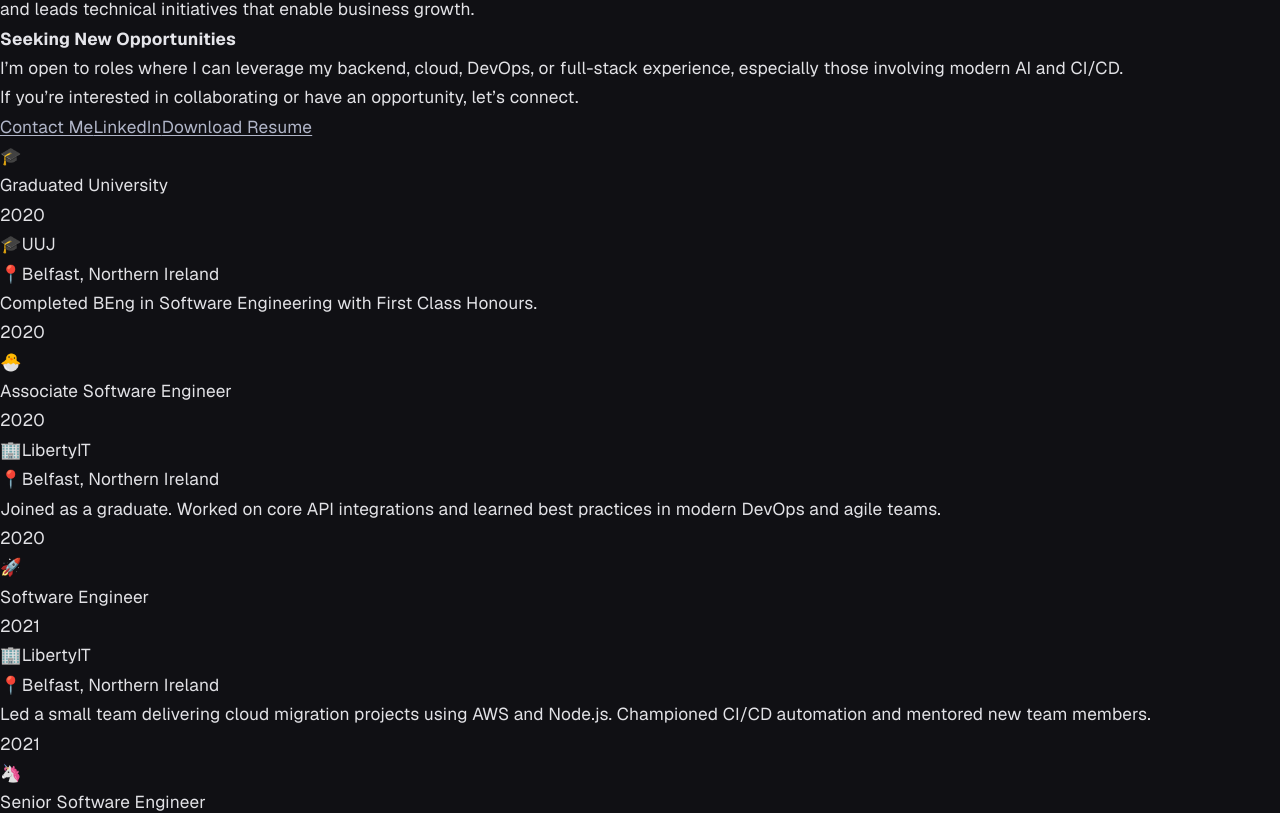
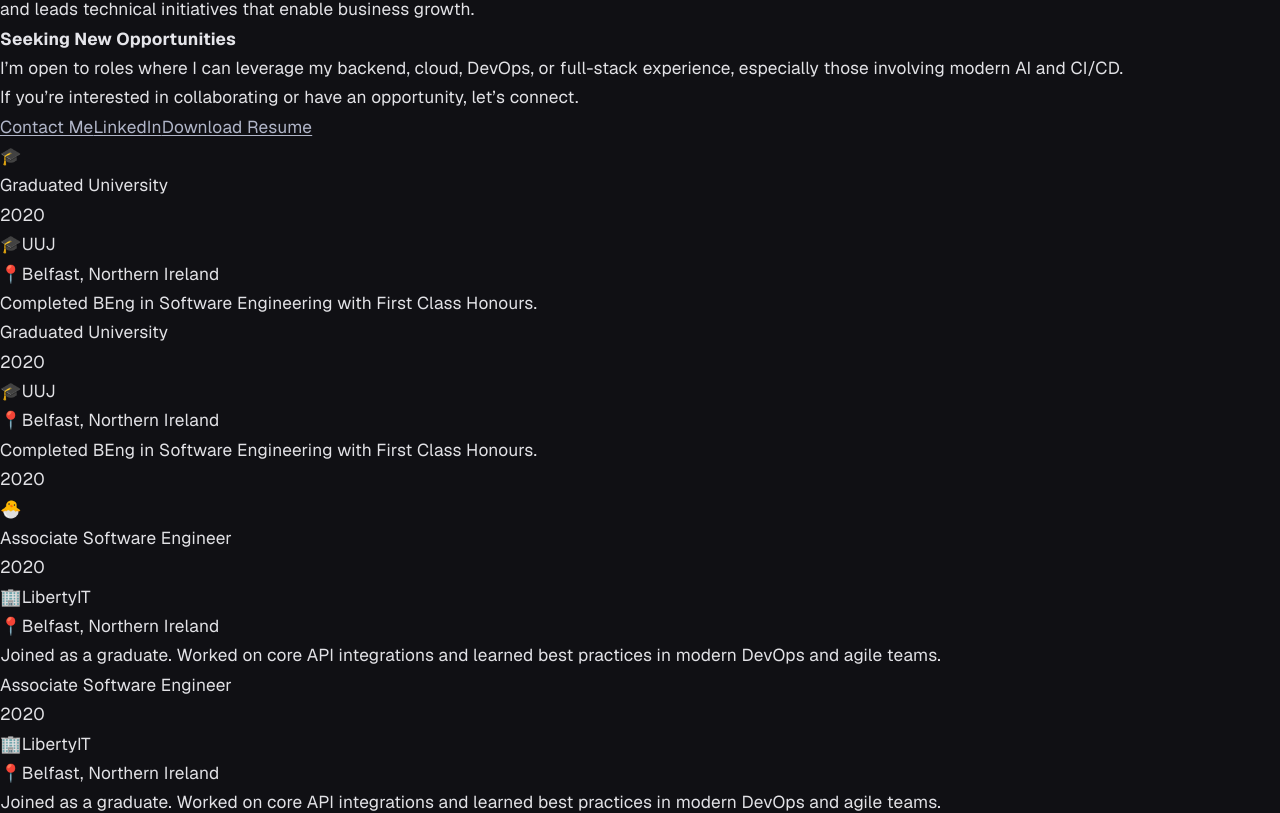
Before and after one commit to KingPedroDino/test-app, a Next.js app: page / in a window 1280 px wide. Shown: the part 1373-2186 px from the top of the page. Built offline with nearby package versions, Linux system fonts and the light colour scheme.

Commit message:
test career timeline

```diff
--- a/src/app/page.tsx
+++ b/src/app/page.tsx
@@ -1,6 +1,8 @@
 "use client";
 import SelectedProjectsSection from "./SelectedProjectsSection";
+import { useState, createContext, useContext } from "react";
 
+// Career timeline data
 const careerTimeline = [
   {
     year: "2020",
@@ -36,10 +38,101 @@ const careerTimeline = [
   },
 ];
 
+// Context for managing open timeline dropdown index
+const TimelineOpenContext = createContext<[number | null, (idx: number | null) => void]>([null, () => {}]);
+function useTimelineOpenState() {
+  return useContext(TimelineOpenContext);
+}
+
+// Timeline dot/card component
+function TimelineDot({ item, idx }: { item: typeof careerTimeline[number]; idx: number }) {
+  const [openIdx, setOpenIdx] = useTimelineOpenState();
+
+  function handleKeyDown(e: React.KeyboardEvent) {
+    if (e.key === "Enter" || e.key === " ") {
+      setOpenIdx(openIdx === idx ? null : idx);
+    }
+  }
+
+  return (
+    <div className="group flex flex-col items-center z-10 min-w-[68px] md:w-1/5">
+      <div className="relative flex flex-col items-center">
+        {/* Timeline dot (always clickable on mobile) */}
+        <div
+          className="w-9 h-9 sm:w-10 sm:h-10 bg-yellow-700/80 rounded-full border-4 border-gray-900 flex items-center justify-center text-xl sm:text-2xl shadow-lg cursor-pointer transition-transform group-hover:scale-110"
+          tabIndex={0}
+          onClick={() => setOpenIdx(openIdx === idx ? null : idx)}
+          onKeyDown={handleKeyDown}
+          aria-expanded={openIdx === idx}
+          aria-controls={`timeline-card-mobile-${idx}`}
+        >
+          {item.icon}
+        </div>
+        {/* Desktop hover/focus tooltip */}
+        <div
+          className={`
+            absolute left-1/2 transform -translate-x-1/2
+            top-10 sm:top-12
+            hidden md:group-hover:block md:group-focus:block
+            bg-gray-900 text-gray-200 text-xs sm:text-sm rounded-lg shadow-lg border border-yellow-700 w-56 sm:w-64 max-w-xs p-3 sm:p-4 z-20
+            transition-all duration-200 animate-fadeIn
+          `}
+        >
+          <TimelineCard item={item} />
+        </div>
+        {/* Mobile dropdown card (shows below dot on click) */}
+        <div
+          id={`timeline-card-mobile-${idx}`}
+          className={`
+            md:hidden
+            ${openIdx === idx ? "block" : "hidden"}
+            mt-4
+            w-64 max-w-xs
+            bg-gray-900 text-gray-200 text-xs rounded-lg shadow-lg border border-yellow-700 p-4 z-20
+            transition-all duration-200 animate-fadeIn
+          `}
+        >
+          <TimelineCard item={item} />
+        </div>
+      </div>
+      <div className="mt-2 text-xs text-gray-400 font-semibold">{item.year}</div>
+    </div>
+  );
+}
+
+function TimelineCard({ item }: { item: typeof careerTimeline[number] }) {
+  return (
+    <>
+      <div className="font-semibold text-yellow-200 mb-1 flex items-center gap-1">{item.label}</div>
+      <div className="text-xs text-gray-400 mb-1">{item.year}</div>
+      {item.company && (
+        <div className="text-xs text-blue-400 mb-1 font-semibold">
+          <span className="mr-1">🏢</span>
+          {item.company}
+        </div>
+      )}
+      {item.university && (
+        <div className="text-xs text-green-400 mb-1 font-semibold">
+          <span className="mr-1">🎓</span>
+          {item.university}
+        </div>
+      )}
+      {item.location && (
+        <div className="text-xs text-gray-400 mb-2 flex items-center">
+          <span className="mr-1">📍</span>{item.location}
+        </div>
+      )}
+      <div className="text-gray-300">{item.summary}</div>
+    </>
+  );
+}
+
 export default function Home() {
+  const [openIdx, setOpenIdx] = useState<number | null>(null);
+
   return (
     <div className="min-h-screen flex flex-col bg-gradient-to-br from-gray-950 via-gray-900 to-gray-800 font-sans relative overflow-hidden">
-      {/* Background & header (unchanged) */}
+      {/* Background & header */}
       <div className="pointer-events-none absolute inset-0 z-0 opacity-20">
         <div className="absolute w-[400px] h-[400px] sm:w-[600px] sm:h-[600px] bg-gradient-to-br from-gray-900 via-gray-800 to-black rounded-full blur-[120px] sm:blur-[180px] top-[-100px] sm:top-[-200px] left-[-50px] sm:left-[-250px] animate-spin-slow"></div>
         <div className="absolute w-[200px] h-[200px] sm:w-[400px] sm:h-[400px] bg-gradient-to-br from-gray-700 via-gray-800 to-gray-900 rounded-full blur-[60px] sm:blur-[120px] bottom-[-50px] sm:bottom-[-100px] right-[-50px] sm:right-[-100px]"></div>
@@ -53,7 +146,7 @@ export default function Home() {
           <h1 className="text-2xl sm:text-4xl font-extrabold text-gray-200 tracking-tight drop-shadow-xl text-center uppercase">
             Peter Agnew
           </h1>
-          <h2 className="text-base sm:text-xl text-gray-400 font-semibold tracking-wide shadow-md uppercase flex items-center gap-2">
+          <h2 className="w-full flex justify-center items-center text-base sm:text-xl text-gray-400 font-semibold tracking-wide shadow-md uppercase gap-2 text-center">
             Senior Software Engineer | AWS | Node &amp; TypeScript <span>✨</span>
           </h2>
         </div>
@@ -83,68 +176,20 @@ export default function Home() {
             </section>
           </section>
 
-          {/* Responsive Timeline */}
           {/* Responsive Career Timeline */}
+          <TimelineOpenContext.Provider value={[openIdx, setOpenIdx]}>
             <section className="md:col-span-2 w-full mx-auto my-6 sm:my-8">
-  {/* This wrapper controls horizontal scroll on mobile and disables it on desktop */}
               <div className="w-full overflow-x-auto md:overflow-x-visible">
-    {/*
-      On mobile: flex-nowrap (horizontal scroll)
-      On md+: justify-between to space evenly, no scroll
-    */}
                 <div className="relative flex items-center px-2 py-6 sm:py-8 gap-2 md:gap-0 min-w-[340px] md:min-w-0 flex-nowrap md:justify-between md:flex-nowrap md:w-full">
                   {/* Timeline bar */}
                   <div className="absolute h-1 bg-yellow-900/40 top-1/2 left-0 right-0 z-0 rounded pointer-events-none"></div>
-      {careerTimeline.map((item) => (
-        <div
-          key={item.label}
-          className="group flex flex-col items-center z-10 min-w-[68px] md:w-1/5"
-        >
-          <div className="relative flex flex-col items-center">
-            <div
-              className="w-9 h-9 sm:w-10 sm:h-10 bg-yellow-700/80 rounded-full border-4 border-gray-900 flex items-center justify-center text-xl sm:text-2xl shadow-lg cursor-pointer transition-transform group-hover:scale-110"
-              tabIndex={0}
-            >
-              {item.icon}
-            </div>
-            {/* Tooltip */}
-            <div
-              className={`
-                absolute left-1/2 transform -translate-x-1/2
-                top-10 sm:top-12
-                hidden group-hover:block group-focus:block
-                bg-gray-900 text-gray-200 text-xs sm:text-sm rounded-lg shadow-lg border border-yellow-700 w-56 sm:w-64 max-w-xs p-3 sm:p-4 z-20
-                transition-all duration-200 animate-fadeIn
-              `}
-            >
-              <div className="font-semibold text-yellow-200 mb-1 flex items-center gap-1">{item.label}</div>
-              <div className="text-xs text-gray-400 mb-1">{item.year}</div>
-              {item.company && (
-                <div className="text-xs text-blue-400 mb-1 font-semibold">
-                  <span className="mr-1">🏢</span>
-                  {item.company}
-                </div>
-              )}
-              {item.university && (
-                <div className="text-xs text-green-400 mb-1 font-semibold">
-                  <span className="mr-1">🎓</span>
-                  {item.university}
-                </div>
-              )}
-              {item.location && (
-                <div className="text-xs text-gray-400 mb-2 flex items-center">
-                  <span className="mr-1">📍</span>{item.location}
-                </div>
-              )}
-              <div className="text-gray-300">{item.summary}</div>
-            </div>
-          </div>
-          <div className="mt-2 text-xs text-gray-400 font-semibold">{item.year}</div>
-        </div>
+                  {careerTimeline.map((item, idx) => (
+                    <TimelineDot item={item} idx={idx} key={item.label} />
                   ))}
                 </div>
               </div>
             </section>
+          </TimelineOpenContext.Provider>
 
           {/* Key Achievements */}
           <section className="bg-gradient-to-br from-gray-900 via-gray-800 to-gray-950/90 rounded-3xl p-6 sm:p-10 border border-gray-700/60 shadow-xl flex flex-col justify-between space-y-1">
```
Lines whose indentation alone changed are shown as unchanged.
